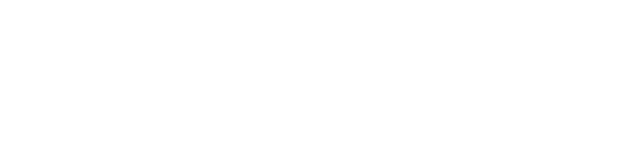
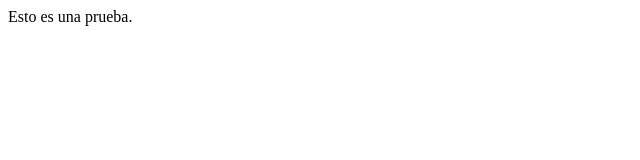
Before and after one commit to lucia-marcinkevicius/lucia-marcinkevicius.github.io, a plain HTML site: page index.html in a window 1280 px wide. Shown: the whole page, without its empty margins (0-640 px from the left). Drawn offline with Linux system fonts and the light colour scheme.

Commit message:
added text in body tag.

```diff
--- a/index.html
+++ b/index.html
@@ -5,7 +5,7 @@
 </head>
 <body>
 
-
+Esto es una prueba.
 
 </body>
 </html>
```
